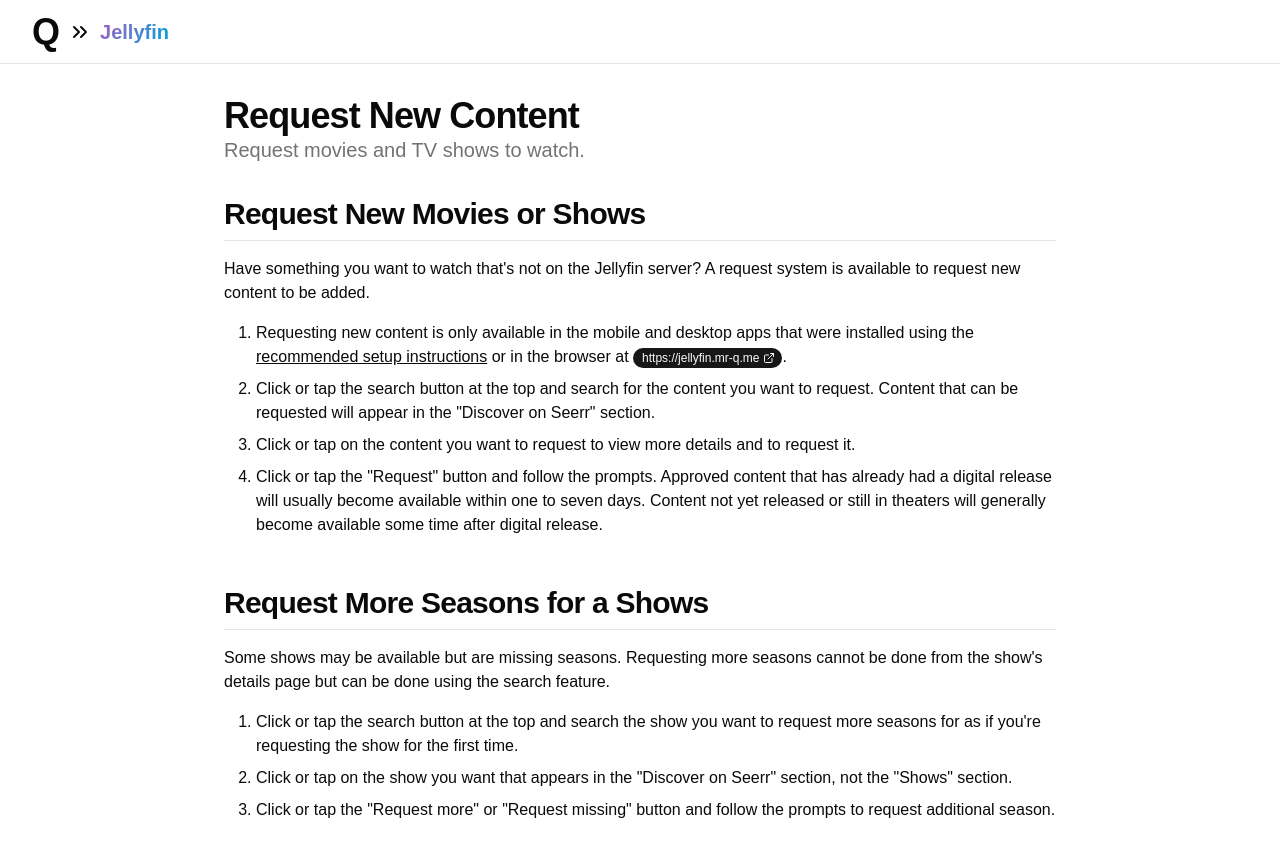
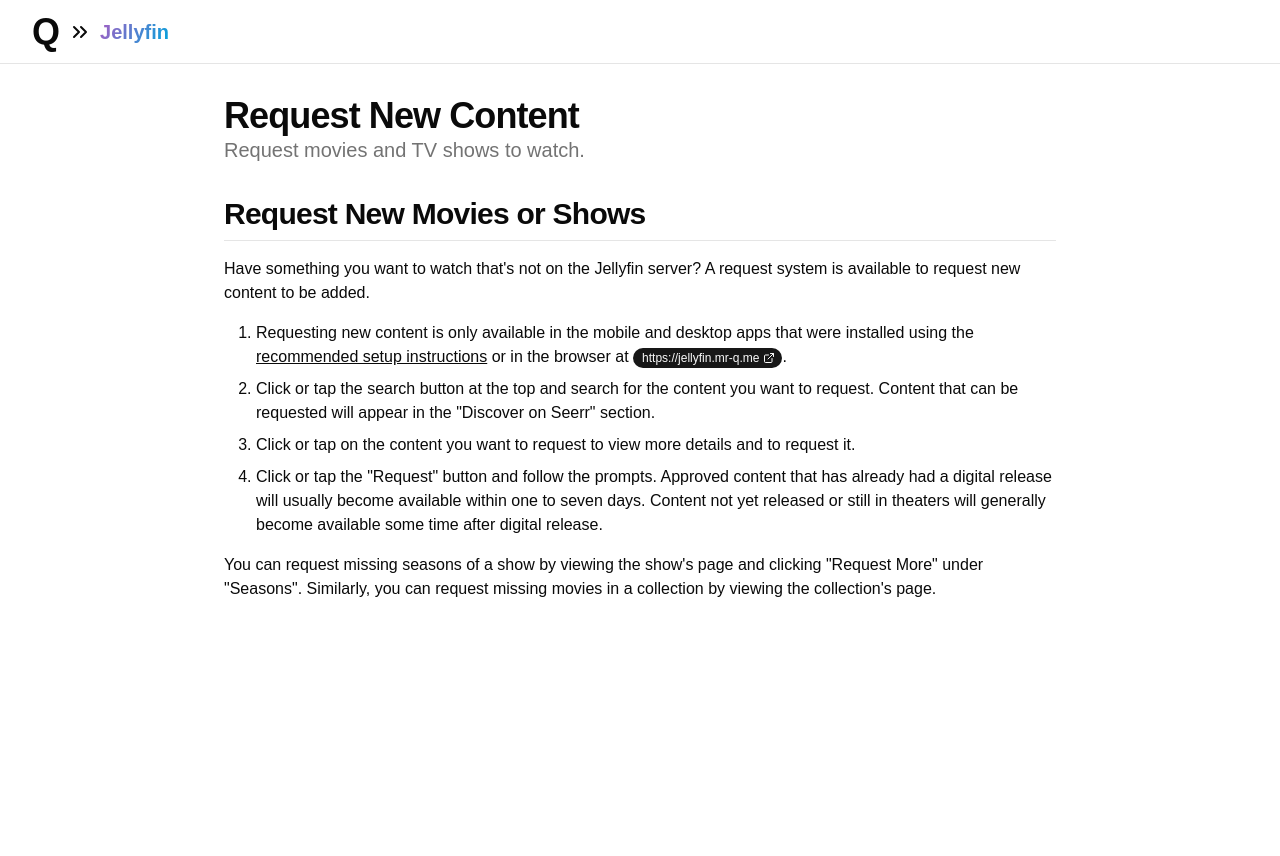
Before and after one commit to MrCapitalQ/SiteQ, a React (Vite) app: page /jellyfin/requests in a window 1280 px wide. Shown: the top 856 px of the page. After the commit the page ends 800 px from the top, so only its background shows below. Built offline with nearby package versions, Linux system fonts and the light colour scheme.

Commit message:
Update Jellyfin requests page for new request functionality.

```diff
--- a/src/components/jellyfin/requests.tsx
+++ b/src/components/jellyfin/requests.tsx
@@ -35,25 +35,8 @@
         </ol>
       </div>
 
-      <div className="flex flex-col space-y-4">
-        <h2>Request More Seasons for a Shows</h2>
-        Some shows may be available but are missing seasons. Requesting more seasons cannot be done from the show's
-        details page but can be done using the search feature.
-
-        <ol className="list-decimal ml-8 my-4 space-y-2">
-          <li>
-            Click or tap the search button at the top and search the show you want to request more seasons for as if
-            you're requesting the show for the first time.
-          </li>
-          <li>
-            Click or tap on the show you want that appears in the "Discover on Seerr" section, not the "Shows" section.
-          </li>
-          <li>
-            Click or tap the "Request more" or "Request missing" button and follow the prompts to request additional
-            season.
-          </li>
-        </ol>
-      </div>
+      You can request missing seasons of a show by viewing the show's page and clicking "Request More" under "Seasons".
+      Similarly, you can request missing movies in a collection by viewing the collection's page.
     </Page >
   )
 }
```
